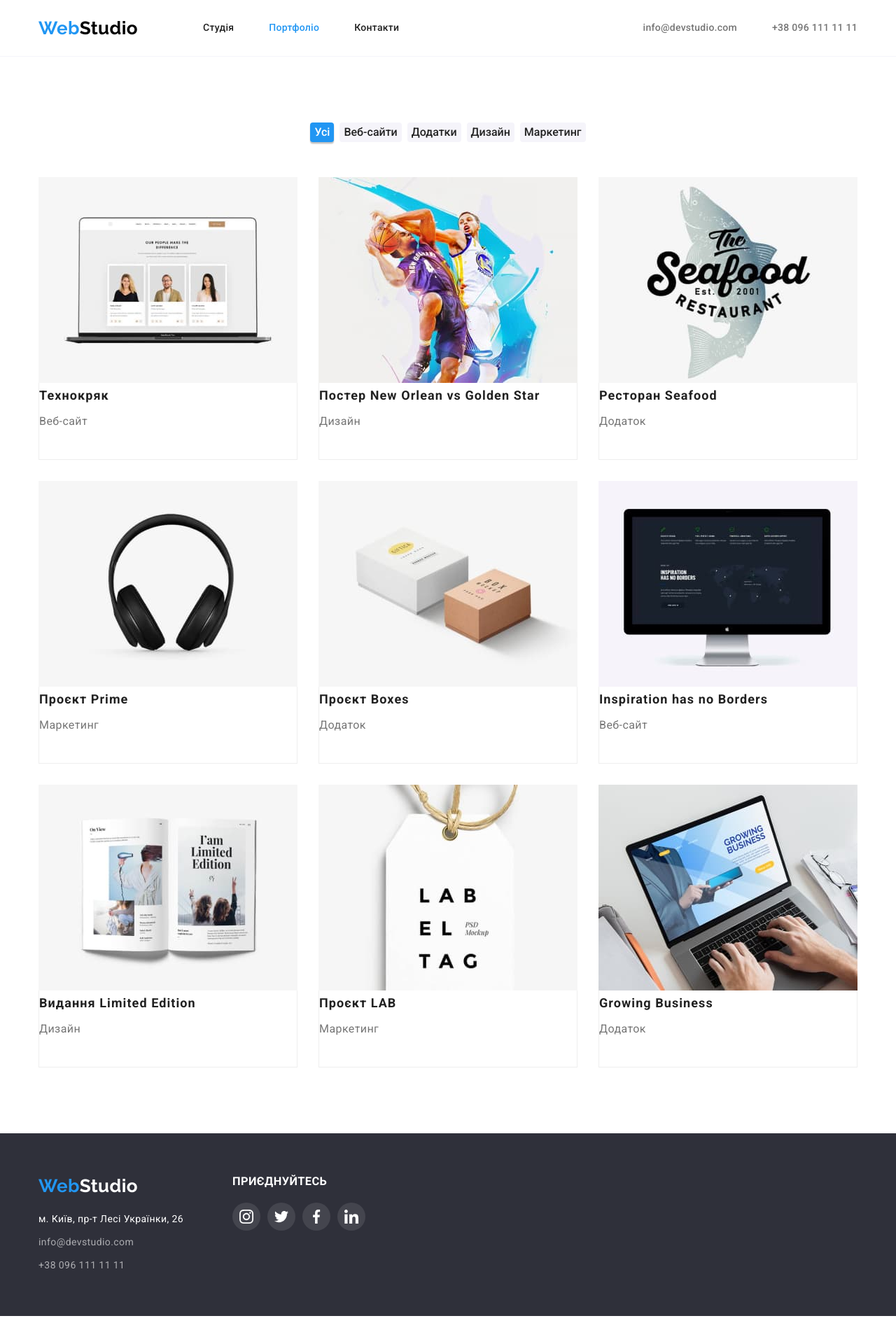
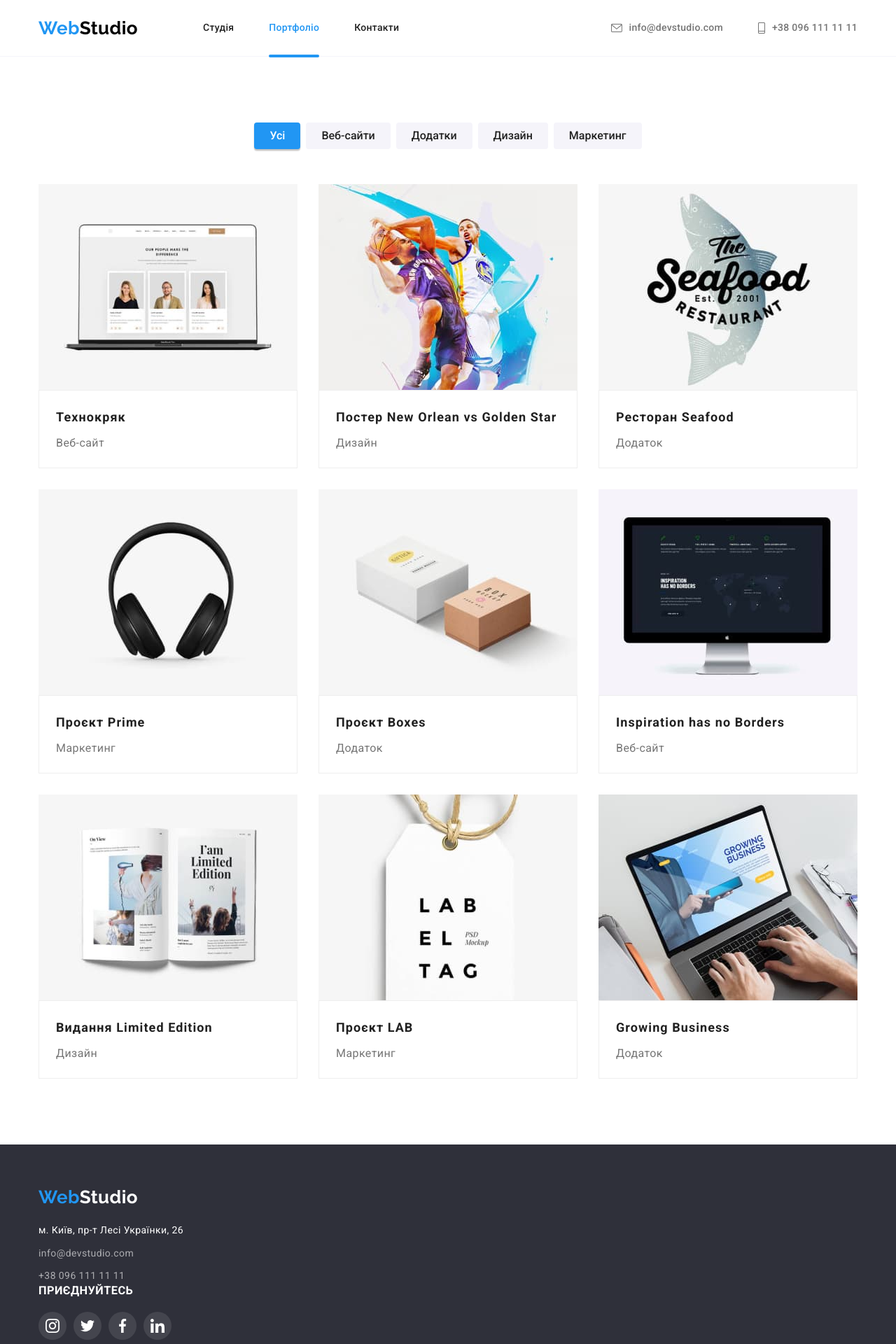
Before and after one commit to Vladislav7744/goit-markup-hw-04, a plain HTML site: page portfolio.html in a window 1280 px wide. Shown: the whole page at 70% size. Before the commit the page ends 1880 px from the top, so only its background shows below. Drawn offline with nearby package versions, Linux system fonts and the light colour scheme.

Commit message:
дз 3 і 4

```diff
--- a/css/styles.css
+++ b/css/styles.css
@@ -116,9 +116,12 @@ body {
 
 /* Site navigation */
 
+.site-navigation {
+   margin-left: 93px;
+}
+
 .site-nav {
     display: flex;
-    margin-left: 93px;
 }
 
 
@@ -146,7 +149,21 @@ body {
 
 
 .site-nav .link.current {
+    position: relative;
     color:var(--accent-color)
+}
+
+
+
+.current::after {
+    position: absolute;
+    bottom: -2px;
+    right: 0px;
+    content: "";
+    width: 100%;
+    height: 4px;
+    background-color: var(--accent-color);
+    border-radius: 2px;
 }
 
 
@@ -210,6 +227,8 @@ body {
 .hero {
     max-width: 1600px;
     height: 600px;
+    padding-top: 200px;
+    padding-bottom: 200px;
     margin-left: auto;
     margin-right: auto;
     background-image: linear-gradient(to right,rgba(47, 48, 58, 0.4),rgba(47, 48, 58, 0.4)),
@@ -218,17 +237,6 @@ body {
     background-repeat: no-repeat;
     background-position: top;
     background-size: contain;
-}
-
-
-.hero .container {
-    margin-left: auto;
-    margin-right: auto;
-    width: 1200px;
-    padding-left: 15px;
-    padding-right: 15px;
-    padding-top: 200px;
-    padding-bottom: 200px;
 }
 
 
@@ -292,9 +300,17 @@ body {
 }
 
 
-.section-title-none {
+/* .section-title-none {
     display: none;
-}
+} */
+
+
+.is-hidden {
+    width: 0;
+    height: 0;
+    visibility: hidden;
+    pointer-events: none;
+  }
 
 
 /* Features */
@@ -400,14 +416,13 @@ body {
 }
 
 
+
 /* team */
 
 
 .team {
-    display: inline-block;
     margin-right: 0px;
     text-align: center;
-    padding-bottom: 30px;
     border-radius: 0px 0px 4px 4px;
     box-shadow: 0px 1px 3px rgba(0, 0, 0, 0.12), 0px 1px 1px
     rgba(0, 0, 0, 0.14), 0px 2px 1px
@@ -426,9 +441,13 @@ body {
 }
 
 
+.team-img {
+    display: block;
+}
+
+
 .team-text-content {
-    margin-top: 30px;
-    margin-bottom: 16px;
+    padding: 30px 10px;
 }
 
 
@@ -449,6 +468,7 @@ body {
 
 
 .social-networks {
+    margin-top: 16px;
     display: flex;
     justify-content: center;
 }
@@ -552,14 +572,9 @@ body {
 }
 
 
-.footer .container {
+.footer-content {
     display: flex;
-    margin-left: auto;
-    margin-right: auto;
-    width: 1200px;
-    padding-left: 15px;
-    padding-right: 15px;
-    /* outline: solid 2px tomato; */
+    align-items: baseline;
 }
 
 
@@ -754,6 +769,7 @@ body {
 
 
 .btn-p {
+    padding: 6px 22px;
     font-family: 'Roboto';
     font-weight: 500;
     font-size: 16px;
@@ -779,7 +795,7 @@ body {
 }
 
 
-.btn-p.current {
+.btn-p.current-btn {
     box-shadow: 0px 3px 1px rgba(0, 0, 0, 0.1),
                 0px 1px 2px rgba(0, 0, 0, 0.08),
                 0px 2px 2px rgba(0, 0, 0, 0.12);
@@ -800,8 +816,6 @@ body {
 
 .projects {
     width: 370px;
-    display: block;
-    padding-left: 0px;
     margin-right: 30px;
     margin-bottom: 30px;
     background-color:var(--primary-white-color) ;
@@ -832,11 +846,8 @@ body {
 
 
 .desc {
-    width: 370px;
-    height: 110px;
-    border-bottom: 1px solid #EEEEEE;
-    border-left: 1px solid #EEEEEE;
-    border-right: 1px solid #EEEEEE;
+    padding: 20px 24px;
+    border: 1px solid #EEEEEE;
 }
 
 
--- a/portfolio.html
+++ b/portfolio.html
@@ -20,7 +20,7 @@
             class="logo link">
         <span class="logo-color">Web</span>Studio
         </a>
-        <nav>
+        <nav class="site-navigation">
             <ul class="site-nav list">
                 <li class="item">
                     <a
@@ -51,6 +51,9 @@
                     class="link"
                     href="mailto:info@devstudio.com"
                     target="_blank">
+                    <svg class="icon-mail-svg">
+                        <use href="./images/symbol-defs.svg#icon-mail-svg"></use>
+                    </svg>
                     info@devstudio.com
                 </a>
             </li>
@@ -58,6 +61,9 @@
                 <a
                     class="link "
                     href="tel:+380961111111">
+                    <svg class="icon-tel-svg">
+                        <use href="./images/symbol-defs.svg#icon-tel-svg"></use>
+                    </svg>
                     +38 096 111 11 11
                 </a>
             </li>
@@ -69,7 +75,7 @@
             <div class="container">
             <h1 class="portfolio-title-none">Проєкти</h1>
             <ul class="portfolio-list list">
-                <li class="btn-list"><button class="btn-p current" type="button">Усі</button></li>
+                <li class="btn-list"><button class="btn-p current-btn" type="button">Усі</button></li>
                 <li class="btn-list"><button class="btn-p" type="button">Веб-сайти</button></li>
                 <li class="btn-list"><button class="btn-p" type="button">Додатки</button></li>
                 <li class="btn-list"><button class="btn-p" type="button">Дизайн</button></li>
```
Also changed, not shown: index.html (+7 -7 lines).
